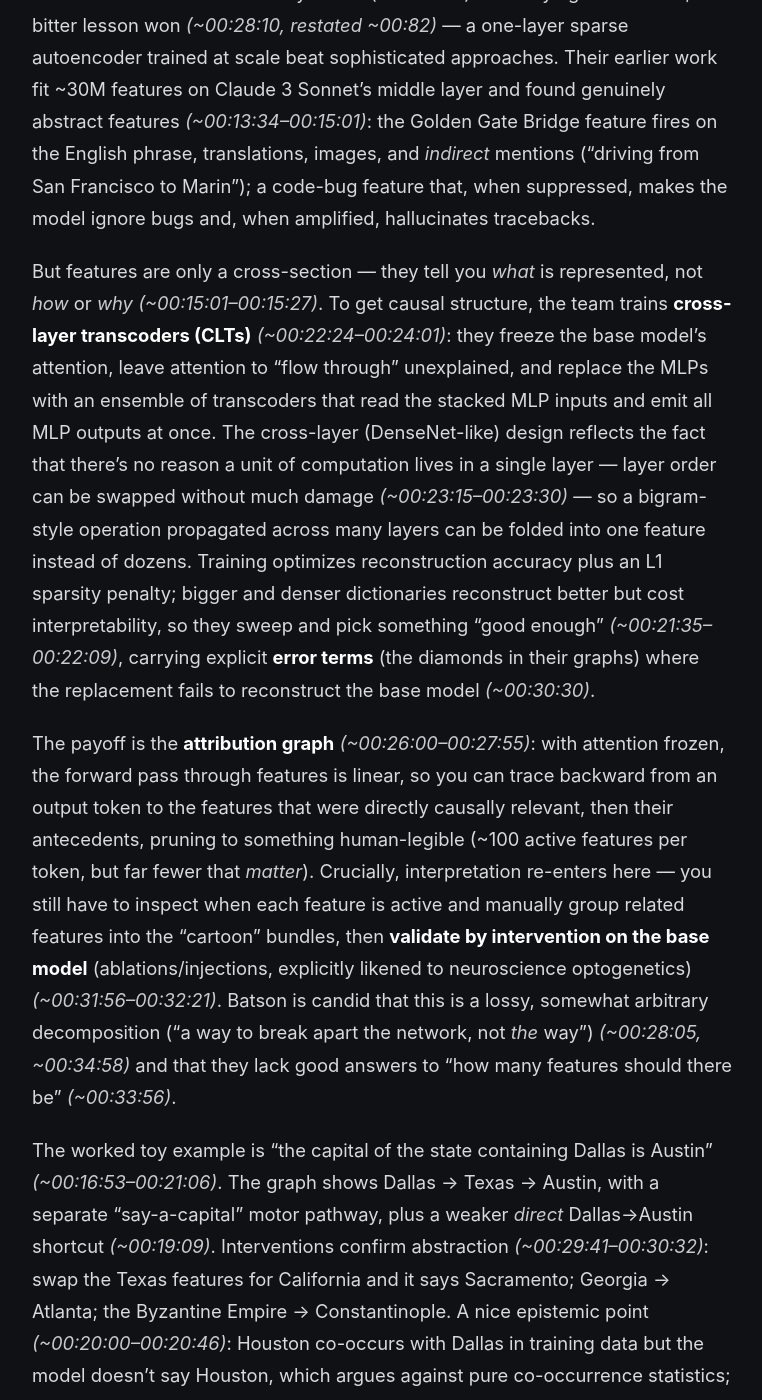
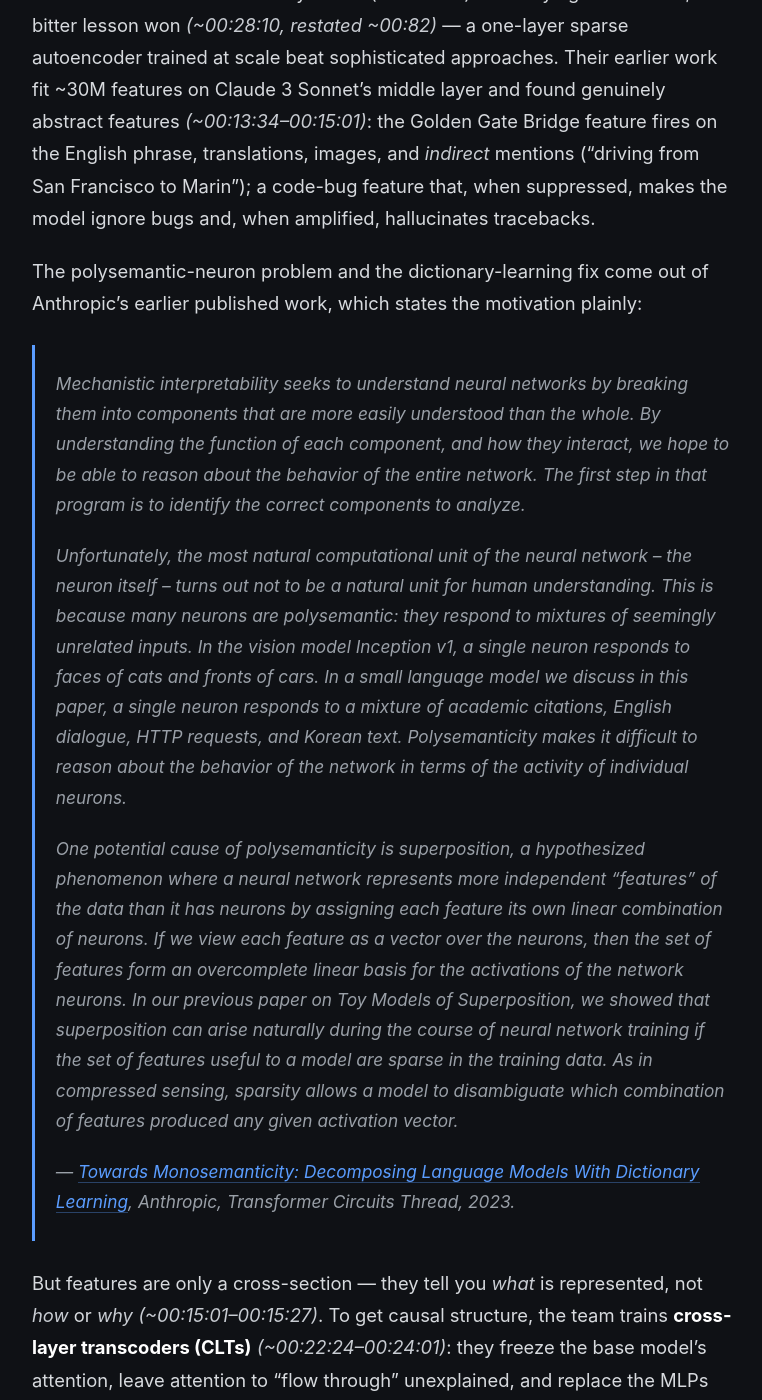
Before and after one commit to rp-playground/rp-playground.github.io, a Jekyll site: the page built from _talks/biology-of-an-llm.md, in a window 1280 px wide and 1400 px high, scrolled down 2683 px. Shown: the whole window, without its empty margins (258-1020 px from the left). Built offline with Jekyll 4.4.1, drawn with Linux system fonts in a browser that asks for light colours.

Commit message:
talk(biology-of-an-llm): quote Towards Monosemanticity on superposition
Add the polysemanticity/superposition extract from Anthropic's 2023
Towards Monosemanticity paper as a cited blockquote, grounding the
talk's neurons-aren't-interpretable / dictionary-learning point.

Co-Authored-By: Claude Opus 4.8 (1M context) <noreply@anthropic.com>

```diff
--- a/_talks/biology-of-an-llm.md
+++ b/_talks/biology-of-an-llm.md
@@ -35,6 +35,16 @@ The technical spine of the talk is the chain of abstractions that makes a forwar
 
 Individual neurons mostly *aren't* interpretable in language models *(~00:11:03–00:12:25)* — unlike some vision cases (the car-detector, the Trump neuron in CLIP). A given neuron fires on an incoherent jumble (code, Chinese, math, "hemlock for Socrates"). The fix is **dictionary learning** *(~00:12:25–00:13:34)*: rather than hope neurons are the right unit, fit each activation vector as a *sparse* linear combination of dictionary atoms ("features"). After trying to be clever, the bitter lesson won *(~00:28:10, restated ~00:82)* — a one-layer sparse autoencoder trained at scale beat sophisticated approaches. Their earlier work fit ~30M features on Claude 3 Sonnet's middle layer and found genuinely abstract features *(~00:13:34–00:15:01)*: the Golden Gate Bridge feature fires on the English phrase, translations, images, and *indirect* mentions ("driving from San Francisco to Marin"); a code-bug feature that, when suppressed, makes the model ignore bugs and, when amplified, hallucinates tracebacks.
 
+The polysemantic-neuron problem and the dictionary-learning fix come out of Anthropic's earlier published work, which states the motivation plainly:
+
+> Mechanistic interpretability seeks to understand neural networks by breaking them into components that are more easily understood than the whole. By understanding the function of each component, and how they interact, we hope to be able to reason about the behavior of the entire network. The first step in that program is to identify the correct components to analyze.
+>
+> Unfortunately, the most natural computational unit of the neural network – the neuron itself – turns out not to be a natural unit for human understanding. This is because many neurons are polysemantic: they respond to mixtures of seemingly unrelated inputs. In the vision model Inception v1, a single neuron responds to faces of cats and fronts of cars. In a small language model we discuss in this paper, a single neuron responds to a mixture of academic citations, English dialogue, HTTP requests, and Korean text. Polysemanticity makes it difficult to reason about the behavior of the network in terms of the activity of individual neurons.
+>
+> One potential cause of polysemanticity is superposition, a hypothesized phenomenon where a neural network represents more independent "features" of the data than it has neurons by assigning each feature its own linear combination of neurons. If we view each feature as a vector over the neurons, then the set of features form an overcomplete linear basis for the activations of the network neurons. In our previous paper on Toy Models of Superposition, we showed that superposition can arise naturally during the course of neural network training if the set of features useful to a model are sparse in the training data. As in compressed sensing, sparsity allows a model to disambiguate which combination of features produced any given activation vector.
+>
+> — *[Towards Monosemanticity: Decomposing Language Models With Dictionary Learning](https://transformer-circuits.pub/2023/monosemantic-features)*, Anthropic, Transformer Circuits Thread, 2023.
+
 But features are only a cross-section — they tell you *what* is represented, not *how* or *why* *(~00:15:01–00:15:27)*. To get causal structure, the team trains **cross-layer transcoders (CLTs)** *(~00:22:24–00:24:01)*: they freeze the base model's attention, leave attention to "flow through" unexplained, and replace the MLPs with an ensemble of transcoders that read the stacked MLP inputs and emit all MLP outputs at once. The cross-layer (DenseNet-like) design reflects the fact that there's no reason a unit of computation lives in a single layer — layer order can be swapped without much damage *(~00:23:15–00:23:30)* — so a bigram-style operation propagated across many layers can be folded into one feature instead of dozens. Training optimizes reconstruction accuracy plus an L1 sparsity penalty; bigger and denser dictionaries reconstruct better but cost interpretability, so they sweep and pick something "good enough" *(~00:21:35–00:22:09)*, carrying explicit **error terms** (the diamonds in their graphs) where the replacement fails to reconstruct the base model *(~00:30:30)*.
 
 The payoff is the **attribution graph** *(~00:26:00–00:27:55)*: with attention frozen, the forward pass through features is linear, so you can trace backward from an output token to the features that were directly causally relevant, then their antecedents, pruning to something human-legible (~100 active features per token, but far fewer that *matter*). Crucially, interpretation re-enters here — you still have to inspect when each feature is active and manually group related features into the "cartoon" bundles, then **validate by intervention on the base model** (ablations/injections, explicitly likened to neuroscience optogenetics) *(~00:31:56–00:32:21)*. Batson is candid that this is a lossy, somewhat arbitrary decomposition ("a way to break apart the network, not *the* way") *(~00:28:05, ~00:34:58)* and that they lack good answers to "how many features should there be" *(~00:33:56)*.
```
